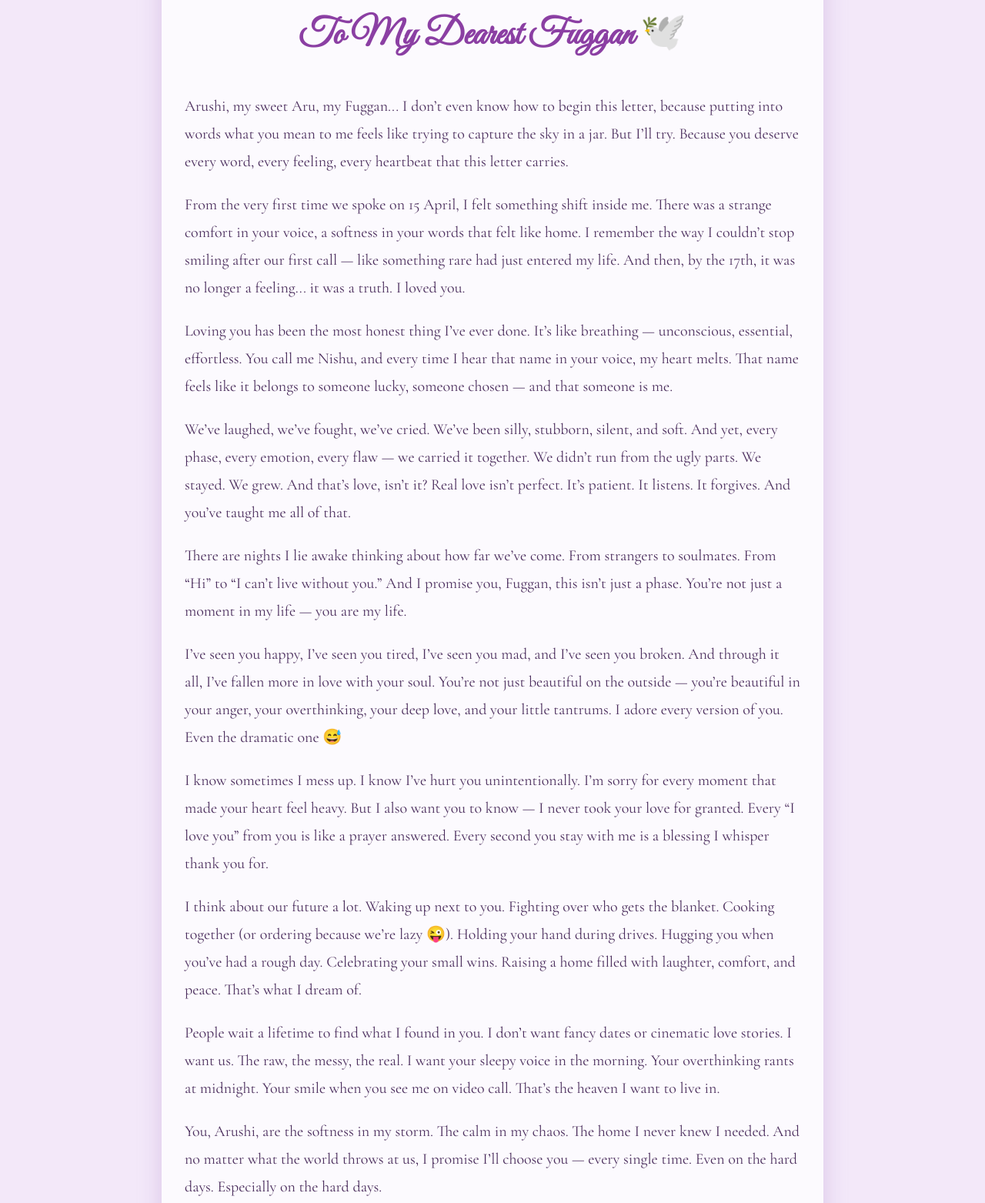
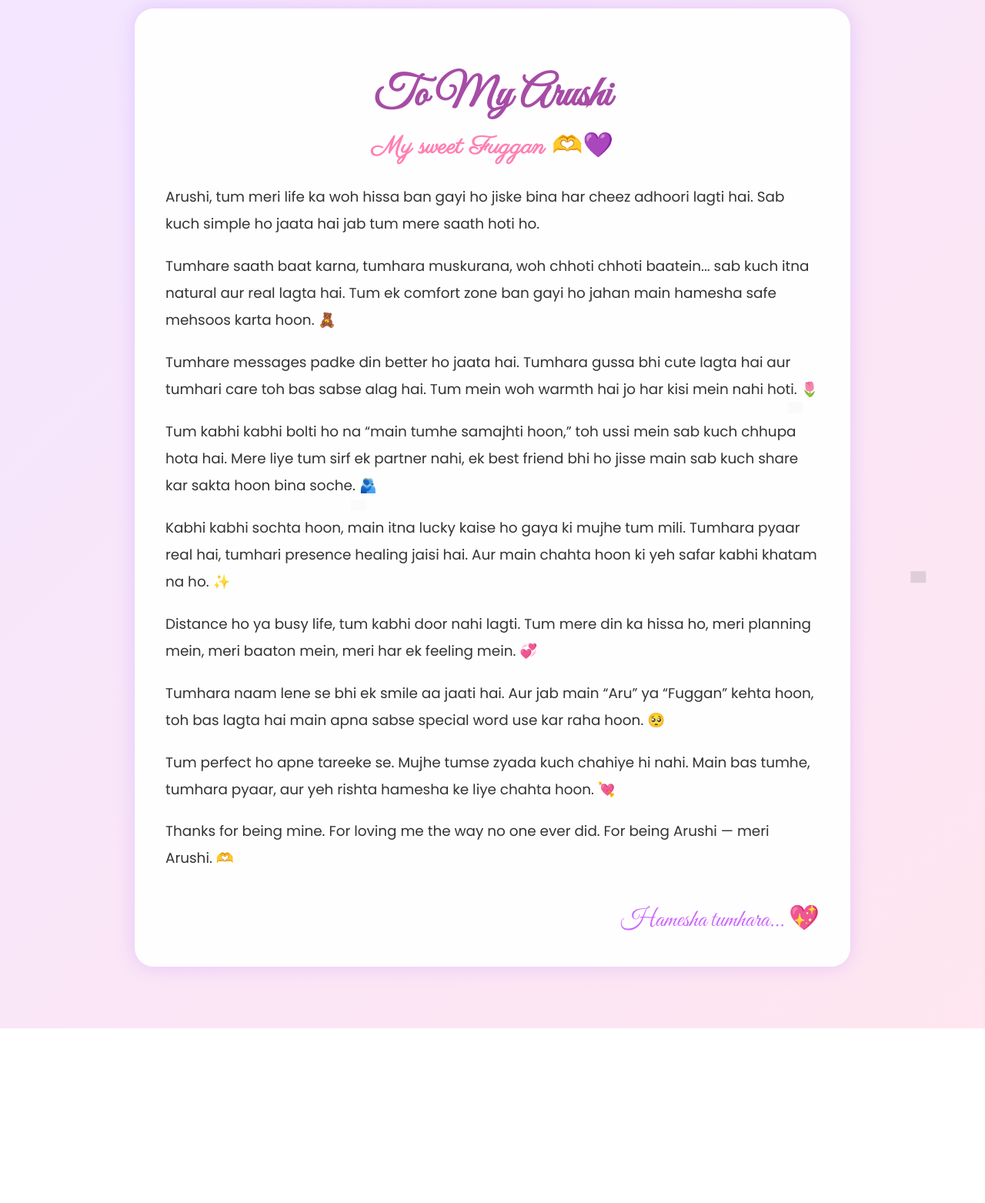
Before and after one commit to kunaal-crypt/Akshayyss-speciall-dayy, a plain HTML site: page index.html in a window 1280 px wide. Shown: the part 69-1632 px from the top of the page at 77% size. After the commit the page ends 1405 px from the top, so only its background shows below. Drawn offline with nearby package versions, Linux system fonts and the light colour scheme; grey boxes are pictures that could not be loaded.

Commit message:
Update index.html

```diff
--- a/index.html
+++ b/index.html
@@ -2,93 +2,121 @@
 <html lang="en">
 <head>
   <meta charset="UTF-8" />
-  <meta name="viewport" content="width=device-width, initial-scale=1.0"/>
-  <title>To My Fuggan 💌</title>
-  <link href="https://fonts.googleapis.com/css2?family=Cormorant+Garamond:wght@400;600&family=Great+Vibes&display=swap" rel="stylesheet">
+  <meta name="viewport" content="width=device-width, initial-scale=1.0" />
+  <title>To My Arushi - My Fuggan 💌</title>
+  <link href="https://fonts.googleapis.com/css2?family=Great+Vibes&family=Parisienne&family=Poppins:wght@300;400;600&display=swap" rel="stylesheet">
   <style>
     body {
       margin: 0;
       padding: 0;
-      background-color: #f3e8f9;
-      font-family: 'Cormorant Garamond', serif;
-      color: #4b2e5d;
-      line-height: 1.8;
-      display: flex;
-      align-items: center;
-      justify-content: center;
-      min-height: 100vh;
+      background: linear-gradient(135deg, #f3e6ff, #ffe6f0);
+      font-family: 'Poppins', sans-serif;
+      overflow-x: hidden;
     }
+
+    .heart {
+      position: fixed;
+      width: 20px;
+      height: 20px;
+      background: url('https://i.imgur.com/QpYzD4y.png') no-repeat center center / contain;
+      animation: float 10s infinite ease-in-out;
+      z-index: 0;
+      opacity: 0.5;
+    }
+
+    @keyframes float {
+      0% {
+        transform: translateY(100vh) translateX(0);
+        opacity: 0;
+      }
+      50% {
+        opacity: 1;
+      }
+      100% {
+        transform: translateY(-10vh) translateX(30vw);
+        opacity: 0;
+      }
+    }
+
     .container {
-      max-width: 800px;
-      padding: 40px 30px;
-      background: #ffffffcc;
-      border-radius: 20px;
-      box-shadow: 0 0 30px rgba(180, 143, 204, 0.4);
+      max-width: 850px;
+      margin: 80px auto;
+      background-color: rgba(255, 255, 255, 0.95);
+      padding: 40px;
+      border-radius: 25px;
+      box-shadow: 0 0 25px rgba(200, 150, 255, 0.4);
+      position: relative;
+      z-index: 1;
     }
+
     h1 {
       font-family: 'Great Vibes', cursive;
-      font-size: 48px;
+      font-size: 3.5em;
       text-align: center;
-      margin-bottom: 30px;
-      color: #8b3fa3;
+      color: #a64ca6;
+      margin-bottom: 10px;
     }
+
+    h2 {
+      font-family: 'Parisienne', cursive;
+      font-size: 2em;
+      text-align: center;
+      margin-top: 0;
+      color: #ff80b3;
+    }
+
     p {
-      font-size: 20px;
+      font-size: 1.15em;
+      line-height: 1.9;
+      color: #333;
       margin-bottom: 20px;
     }
-    @media (max-width: 600px) {
-      .container {
-        padding: 20px;
-      }
-      h1 {
-        font-size: 36px;
-      }
-      p {
-        font-size: 18px;
-      }
+
+    .signature {
+      text-align: right;
+      font-family: 'Great Vibes', cursive;
+      font-size: 2em;
+      color: #cc66ff;
+      margin-top: 40px;
+    }
+
+    .emoji {
+      font-size: 1.3em;
     }
   </style>
 </head>
 <body>
+
+  <!-- Floating hearts -->
+  <div class="heart" style="left: 10%; animation-delay: 0s;"></div>
+  <div class="heart" style="left: 30%; animation-delay: 2s;"></div>
+  <div class="heart" style="left: 50%; animation-delay: 4s;"></div>
+  <div class="heart" style="left: 70%; animation-delay: 1s;"></div>
+  <div class="heart" style="left: 90%; animation-delay: 3s;"></div>
+
   <div class="container">
-    <h1>To My Dearest Fuggan 🕊️</h1>
-    <p>
-      Arushi, my sweet Aru, my Fuggan... I don’t even know how to begin this letter, because putting into words what you mean to me feels like trying to capture the sky in a jar. But I’ll try. Because you deserve every word, every feeling, every heartbeat that this letter carries.
-    </p>
-    <p>
-      From the very first time we spoke on 15 April, I felt something shift inside me. There was a strange comfort in your voice, a softness in your words that felt like home. I remember the way I couldn’t stop smiling after our first call — like something rare had just entered my life. And then, by the 17th, it was no longer a feeling... it was a truth. I loved you.
-    </p>
-    <p>
-      Loving you has been the most honest thing I’ve ever done. It’s like breathing — unconscious, essential, effortless. You call me Nishu, and every time I hear that name in your voice, my heart melts. That name feels like it belongs to someone lucky, someone chosen — and that someone is me.
-    </p>
-    <p>
-      We’ve laughed, we’ve fought, we’ve cried. We’ve been silly, stubborn, silent, and soft. And yet, every phase, every emotion, every flaw — we carried it together. We didn’t run from the ugly parts. We stayed. We grew. And that’s love, isn’t it? Real love isn’t perfect. It’s patient. It listens. It forgives. And you’ve taught me all of that.
-    </p>
-    <p>
-      There are nights I lie awake thinking about how far we’ve come. From strangers to soulmates. From “Hi” to “I can’t live without you.” And I promise you, Fuggan, this isn’t just a phase. You’re not just a moment in my life — you are my life.
-    </p>
-    <p>
-      I’ve seen you happy, I’ve seen you tired, I’ve seen you mad, and I’ve seen you broken. And through it all, I’ve fallen more in love with your soul. You’re not just beautiful on the outside — you’re beautiful in your anger, your overthinking, your deep love, and your little tantrums. I adore every version of you. Even the dramatic one 😅
-    </p>
-    <p>
-      I know sometimes I mess up. I know I’ve hurt you unintentionally. I’m sorry for every moment that made your heart feel heavy. But I also want you to know — I never took your love for granted. Every “I love you” from you is like a prayer answered. Every second you stay with me is a blessing I whisper thank you for.
-    </p>
-    <p>
-      I think about our future a lot. Waking up next to you. Fighting over who gets the blanket. Cooking together (or ordering because we’re lazy 😜). Holding your hand during drives. Hugging you when you’ve had a rough day. Celebrating your small wins. Raising a home filled with laughter, comfort, and peace. That’s what I dream of.
-    </p>
-    <p>
-      People wait a lifetime to find what I found in you. I don’t want fancy dates or cinematic love stories. I want us. The raw, the messy, the real. I want your sleepy voice in the morning. Your overthinking rants at midnight. Your smile when you see me on video call. That’s the heaven I want to live in.
-    </p>
-    <p>
-      You, Arushi, are the softness in my storm. The calm in my chaos. The home I never knew I needed. And no matter what the world throws at us, I promise I’ll choose you — every single time. Even on the hard days. Especially on the hard days.
-    </p>
-    <p>
-      Thank you for choosing me. For loving me. For staying even when it wasn’t easy. I don’t know how this world gave me someone like you — but I promise, with every breath in me, I’ll protect your heart and hold your hand till the end of time.
-    </p>
-    <p>
-      Forever yours,<br/>
-      <strong>Nishu 💗</strong>
-    </p>
+    <h1>To My Arushi</h1>
+    <h2>My sweet Fuggan 🫶💜</h2>
+
+    <p>Arushi, tum meri life ka woh hissa ban gayi ho jiske bina har cheez adhoori lagti hai. Sab kuch simple ho jaata hai jab tum mere saath hoti ho.</p>
+
+    <p>Tumhare saath baat karna, tumhara muskurana, woh chhoti chhoti baatein... sab kuch itna natural aur real lagta hai. Tum ek comfort zone ban gayi ho jahan main hamesha safe mehsoos karta hoon. 🧸</p>
+
+    <p>Tumhare messages padke din better ho jaata hai. Tumhara gussa bhi cute lagta hai aur tumhari care toh bas sabse alag hai. Tum mein woh warmth hai jo har kisi mein nahi hoti. 🌷</p>
+
+    <p>Tum kabhi kabhi bolti ho na “main tumhe samajhti hoon,” toh ussi mein sab kuch chhupa hota hai. Mere liye tum sirf ek partner nahi, ek best friend bhi ho jisse main sab kuch share kar sakta hoon bina soche. 🫂</p>
+
+    <p>Kabhi kabhi sochta hoon, main itna lucky kaise ho gaya ki mujhe tum mili. Tumhara pyaar real hai, tumhari presence healing jaisi hai. Aur main chahta hoon ki yeh safar kabhi khatam na ho. ✨</p>
+
+    <p>Distance ho ya busy life, tum kabhi door nahi lagti. Tum mere din ka hissa ho, meri planning mein, meri baaton mein, meri har ek feeling mein. 💞</p>
+
+    <p>Tumhara naam lene se bhi ek smile aa jaati hai. Aur jab main “Aru” ya “Fuggan” kehta hoon, toh bas lagta hai main apna sabse special word use kar raha hoon. 🥺</p>
+
+    <p>Tum perfect ho apne tareeke se. Mujhe tumse zyada kuch chahiye hi nahi. Main bas tumhe, tumhara pyaar, aur yeh rishta hamesha ke liye chahta hoon. 💘</p>
+
+    <p>Thanks for being mine. For loving me the way no one ever did. For being Arushi — meri Arushi. 🫶</p>
+
+    <div class="signature">Hamesha tumhara... 💖</div>
   </div>
 </body>
 </html>
```
